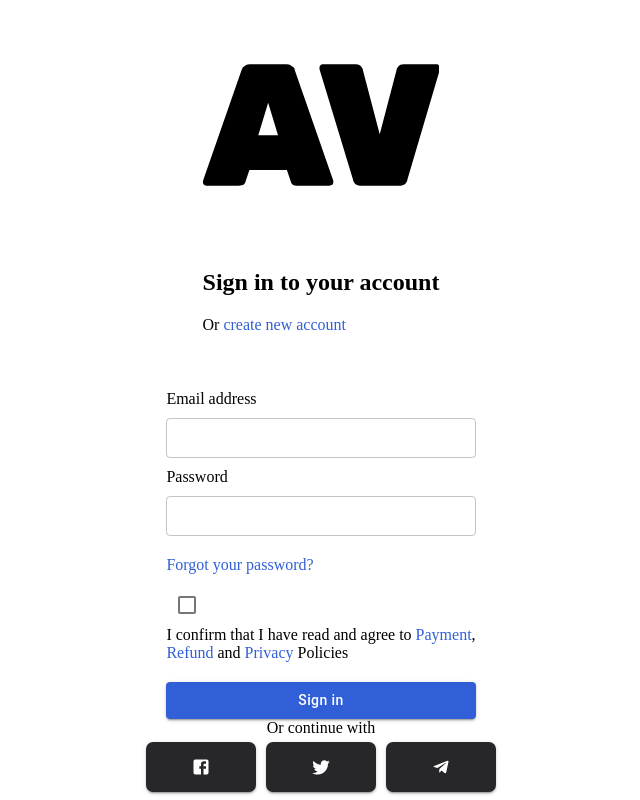
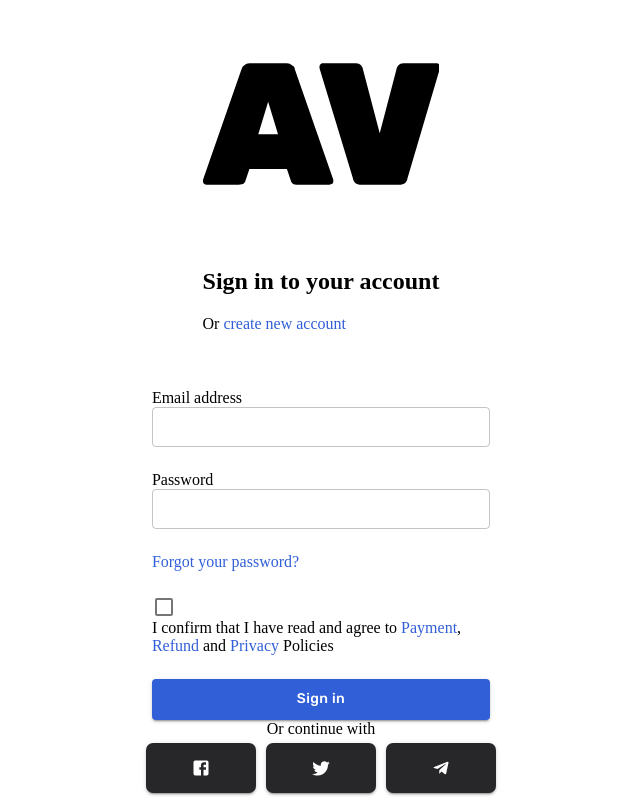
Before and after one commit to Shitikyan/Archivizer-next, a Next.js app: page /login in a window 1280 px wide. Shown: the whole page, without its empty margins (319-959 px from the left). Built offline with nearby package versions, Linux system fonts and the light colour scheme.

Commit message:
fixed the breaking of styles

```diff
--- a/package.json
+++ b/package.json
@@ -13,6 +13,7 @@
   "dependencies": {
     "@material-ui/core": "^4.12.3",
     "@material-ui/icons": "^4.11.2",
+    "@material-ui/styles": "^4.11.4",
     "@sentry/nextjs": "^6.11.0",
     "@welldone-software/why-did-you-render": "^6.2.0",
     "clsx": "^1.1.1",
--- a/pages/login/index.tsx
+++ b/pages/login/index.tsx
@@ -1,4 +1,5 @@
 import React from 'react';
+import { makeStyles } from '@material-ui/core/styles';
 import { TextField, Button } from '@material-ui/core';
 import { useForm, Controller, SubmitHandler } from 'react-hook-form';
 import clsx from 'clsx';
@@ -17,6 +18,20 @@ interface ILoginFormInputs {
   agreement: boolean;
 }
 
+const useStyles = makeStyles({
+  checkboxRoot: {
+    padding: 0,
+    '&:hover': {
+      backgroundColor: 'transparent',
+    },
+  },
+  signInButtonRoot: {
+    padding: '8px 16px',
+    textTransform: 'none',
+    fontFamily: 'Rubik',
+  }
+});
+
 const Login = () => {
   const {
     handleSubmit,
@@ -24,6 +39,8 @@ const Login = () => {
     formState: { errors },
   } = useForm<ILoginFormInputs>();
   const onSubmit: SubmitHandler<ILoginFormInputs> = (data) => console.log(data);
+
+  const classes = useStyles();
 
   return (
     <div className={styles.loginContainer}>
@@ -53,8 +70,9 @@ const Login = () => {
         className={`${styles.form} flex px-10`}
         onSubmit={handleSubmit(onSubmit)}
       >
+        <div>
           <label
-          className='block text-sm font-medium text-gray-700 dark:text-gray-300'
+            className='block text-sm font-medium text-gray-700 dark:text-gray-300 mb-1'
             htmlFor='emailAddress'
           >
             Email address
@@ -79,14 +97,17 @@ const Login = () => {
                     ? 'Invalid email address'
                     : null
                 }
+                fullWidth
                 size='small'
                 variant='outlined'
                 {...field}
               />
             )}
           />
+        </div>
+        <div>
           <label
-          className='block text-sm font-medium text-gray-700 dark:text-gray-300'
+            className='block text-sm font-medium text-gray-700 dark:text-gray-300 mb-1'
             htmlFor='password'
           >
             Password
@@ -102,42 +123,48 @@ const Login = () => {
                 type='password'
                 error={!!errors.password}
                 helperText={
-                errors.password?.type == 'required' && 'This field is required'
+                  errors.password?.type == 'required' &&
+                  'This field is required'
                 }
+                fullWidth
                 variant='outlined'
                 size='small'
                 {...field}
               />
             )}
           />
-        {errors.password && (
-          <span className='text-red-500'>This field is required</span>
-        )}
-        <div style={{ marginTop: 10 }}>
+        </div>
         <Link
           href='default.asp'
           target='_blank'
-            className='hover:text-blue-500 font-semibold flex justify-end'
+          className='hover:text-blue-500 font-medium flex justify-end'
         >
           Forgot your password?
         </Link>
-        </div>
         <div className='flex'>
           <Controller
             name='agreement'
             control={control}
             rules={{ required: true }}
             render={({ field }) => (
-              <Checkbox color='primary' id='agreement' {...field} />
+              <Checkbox
+                id='agreement'
+                color='primary'
+                className={classes.checkboxRoot}
+                {...field}
+              />
             )}
           />
-          <label htmlFor='agreement' style={{ marginTop: 7 }}>
+          <label
+            htmlFor='agreement'
+            className='ml-2 block text-sm text-gray-900 dark:text-gray-100'
+          >
             <div className='my-22'>
               I confirm that I have read and agree to{' '}
               <Link
                 href='default.asp'
                 target='_blank'
-                className='hover:text-blue-500 font-bold'
+                className='font-medium hover:text-blue-500'
               >
                 Payment
               </Link>
@@ -146,7 +173,7 @@ const Login = () => {
                 <Link
                   href='default.asp'
                   target='_blank'
-                  className='hover:text-blue-500 font-bold'
+                  className='font-medium hover:text-blue-500'
                 >
                   Refund
                 </Link>{' '}
@@ -155,7 +182,7 @@ const Login = () => {
                   <Link
                     href='default.asp'
                     target='_blank'
-                    className='hover:text-blue-500 font-bold'
+                    className='hover:text-blue-500 font-medium'
                   >
                     Privacy
                   </Link>
@@ -169,7 +196,7 @@ const Login = () => {
           variant='contained'
           type='submit'
           color='primary'
-          className={clsx('whitespace-nowrap w-full', styles.signinButton)}
+          className={clsx('whitespace-nowrap w-full', classes.signInButtonRoot)}
         >
           Sign in
         </Button>
--- a/pages/login/styles.module.css
+++ b/pages/login/styles.module.css
@@ -22,7 +22,7 @@
 .form {
   display: flex;
   flex-direction: column;
-  row-gap: 10px;
+  row-gap: 24px;
   margin-top: 40px;
 }
 
@@ -35,7 +35,6 @@
 }
 
 .signinButton {
-  margin-top: 10px !important;
   text-transform: none !important;
 }
 
```
Lines whose indentation alone changed are shown as unchanged.
